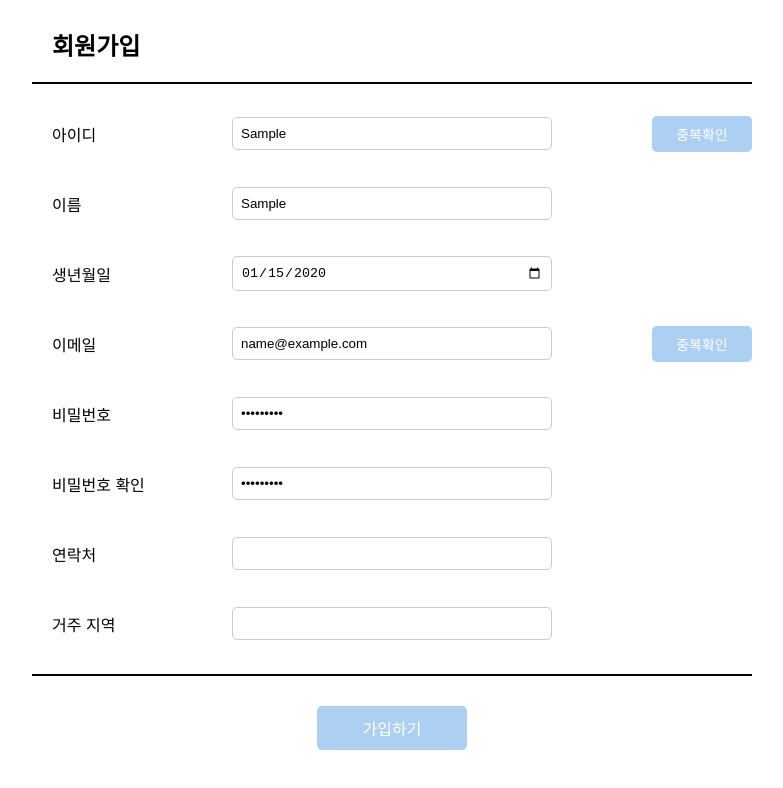
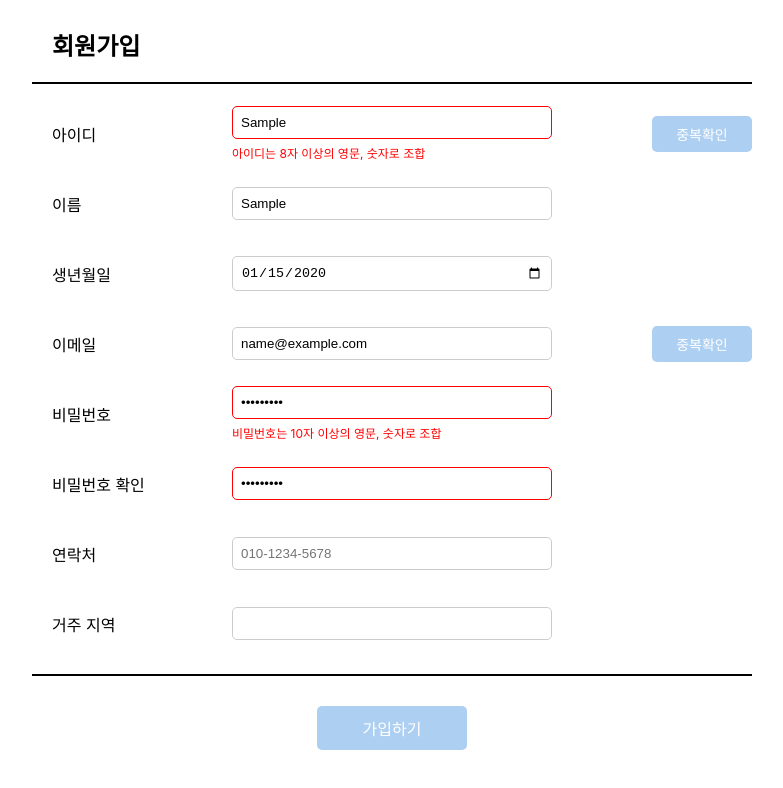
Before and after one commit to 2th-project/2th-project-FE, a React (Create React App) app: page /sign in a window 1280 px wide. Both pictures are taken after typing "Sample", "Sample", "2020-01-15", "name@example.com", "Sample123", "Sample123" into the empty fields and a click on the button "가입하기". Shown: the part 205-993 px from the top of the page, without its empty margins (248-1031 px from the left). Built offline with nearby package versions, Linux system fonts and the light colour scheme.

Commit message:
feat:유효성 검사, 중복 확인, 가입하기

```diff
--- a/src/pages/sign/Sign.js
+++ b/src/pages/sign/Sign.js
@@ -1,6 +1,7 @@
 import React, { useState } from "react";
 import styles from "./Sign.module.css";
 
+const API_URL = "";
 const Sign = () => {
   const [userData, setUserData] = useState({
     id: "",
@@ -12,9 +13,66 @@ const Sign = () => {
     phone_number: "",
     area: "",
   });
+  const [isValidId, setIsValidId] = useState(true);
+  const [isValidPassword, setIsValidPassword] = useState(true);
+  const [isValidPasswordCheck, setIsValidPasswordCheck] = useState(true);
+
+  //유효성 검사를 위한 함수
+  const validInput = (name, value) => {
+    let isChecked;
+
+    switch (name) {
+      case "id":
+        const idCheck = /^[a-zA-Z0-9]{8,}$/;
+        isChecked = idCheck.test(value);
+        setIsValidId(isChecked);
+        break;
+      case "password":
+        const passwordCheck = /^[a-zA-Z0-9]{10,}$/;
+        isChecked = passwordCheck.test(value);
+        setIsValidPassword(isChecked);
+        break;
+      case "password_check":
+        isChecked = value === userData.password;
+        setIsValidPasswordCheck(isChecked);
+        break;
+      default:
+        break;
+    }
+    return isChecked;
+  };
+
+  const handleCheck = async (name) => {
+    const value = userData[name];
+    if (!value) {
+      alert("값을 입력해 주세요.");
+      return;
+    }
+
+    try {
+      const response = await fetch(`${API_URL}`, {
+        method: "POST",
+        headers: {
+          "Content-Type": "application/json",
+        },
+        body: { [name]: value },
+      });
+
+      const data = await response.json();
+      if (data.isAvailable) {
+        alert("사용 가능합니다.");
+      } else {
+        alert("이미 사용중입니다.");
+      }
+    } catch (error) {
+      alert("오류가 발생했습니다. 다시 시도해 주세요.");
+    }
+  };
 
   const changeHandler = (event) => {
     const { name, value } = event.target;
+
+    validInput(name, value);
 
     setUserData((prevData) => ({
       ...prevData,
@@ -22,9 +80,15 @@ const Sign = () => {
     }));
   };
 
-  const handleSubmit = (event) => {
+  const handleSubmit = async (event) => {
     event.preventDefault();
-    console.log(userData.id);
+    console.log(userData);
+
+    if (!isValidId || !isValidPassword || !isValidPasswordCheck) {
+      alert("입력 정보를 확인해주세요.");
+      return;
+    }
+
     const sendUserData = {
       id: userData.id,
       name: userData.name,
@@ -35,6 +99,27 @@ const Sign = () => {
       phone_number: userData.phone_number,
       area: userData.area,
     };
+
+    try {
+      const response = await fetch(`${API_URL}`, {
+        method: "POST",
+        headers: {
+          "Content-Type": "application/json",
+        },
+        body: sendUserData,
+      });
+
+      if (!response.ok) {
+        throw new Error("네트워크 응답이 올바르지 않습니다.");
+      }
+
+      const result = await response.json();
+      console.log("회원가입 성공:", result);
+      alert("회원가입이 완료되었습니다.");
+    } catch (error) {
+      console.error("회원가입 실패:", error);
+      alert("회원가입에 실패했습니다.");
+    }
   };
 
   return (
@@ -44,15 +129,42 @@ const Sign = () => {
         <form className={styles.form} onSubmit={handleSubmit}>
           <div className={styles.formGroup}>
             <label htmlFor="id">아이디</label>
-            <input type="text" id="id" name="id" onChange={changeHandler} />
-            <div>
-              <button className={styles.checkButton}>중복확인</button>
+            <div className={styles.formGroupValid}>
+              <input
+                type="text"
+                id="id"
+                name="id"
+                onChange={changeHandler}
+                className={
+                  !isValidId ? styles.vaildInput : styles.formGroupinput
+                }
+              />
+              {!isValidId && (
+                <div className={styles.vaildError}>
+                  아이디는 8자 이상의 영문, 숫자로 조합
+                </div>
+              )}
+            </div>
+            <div className={styles.formGroupButton}>
+              <button
+                type="button"
+                className={styles.checkButton}
+                onClick={() => handleCheck("id")}
+              >
+                중복확인
+              </button>
             </div>
           </div>
           <div className={styles.formGroup}>
             <label htmlFor="name">이름</label>
-            <input type="text" id="name" name="name" onChange={changeHandler} />
-            <div></div>
+            <input
+              type="text"
+              id="name"
+              name="name"
+              onChange={changeHandler}
+              className={styles.formGroupinput}
+            />
+            <div className={styles.formGroupButton}></div>
           </div>
           <div className={styles.formGroup}>
             <label htmlFor="birthday">생년월일</label>
@@ -61,8 +173,10 @@ const Sign = () => {
               id="birthday"
               name="birthday"
               onChange={changeHandler}
+              className={styles.formGroupinput}
+              placeholder="YYYY-MM-DD"
             />
-            <div></div>
+            <div className={styles.formGroupButton}></div>
           </div>
           <div className={styles.formGroup}>
             <label htmlFor="email">이메일</label>
@@ -71,30 +185,57 @@ const Sign = () => {
               id="email"
               name="email"
               onChange={changeHandler}
+              className={styles.formGroupinput}
             />
-            <div>
-              <button className={styles.checkButton}>중복확인</button>
+            <div className={styles.formGroupButton}>
+              <button
+                type="button"
+                className={styles.checkButton}
+                onClick={() => handleCheck("email")}
+              >
+                중복확인
+              </button>
             </div>
           </div>
           <div className={styles.formGroup}>
             <label htmlFor="password">비밀번호</label>
+            <div className={styles.formGroupValid}>
               <input
                 type="password"
                 id="password"
                 name="password"
                 onChange={changeHandler}
+                className={
+                  !isValidPassword ? styles.vaildInput : styles.formGroupinput
+                }
               />
-            <div></div>
+              {!isValidPassword && (
+                <div className={styles.vaildError}>
+                  비밀번호는 10자 이상의 영문, 숫자로 조합
+                </div>
+              )}
+            </div>
+            <div className={styles.formGroupButton}></div>
           </div>
           <div className={styles.formGroup}>
             <label htmlFor="password_check">비밀번호 확인</label>
+            <div className={styles.formGroupValid}>
               <input
                 type="password"
                 id="password_check"
                 name="password_check"
                 onChange={changeHandler}
+                className={
+                  !isValidPassword ? styles.vaildInput : styles.formGroupinput
+                }
               />
-            <div></div>
+              {!isValidPasswordCheck && (
+                <div className={styles.vaildError}>
+                  비밀번호가 일치하지 않습니다.
+                </div>
+              )}
+            </div>
+            <div className={styles.formGroupButton}></div>
           </div>
           <div className={styles.formGroup}>
             <label htmlFor="phone_number">연락처</label>
@@ -102,14 +243,22 @@ const Sign = () => {
               type="number"
               id="phone_number"
               name="phone_number"
+              placeholder="010-1234-5678"
               onChange={changeHandler}
+              className={styles.formGroupinput}
             />
-            <div></div>
+            <div className={styles.formGroupButton}></div>
           </div>
           <div className={styles.formGroup}>
             <label htmlFor="area">거주 지역</label>
-            <input type="text" id="area" name="area" onChange={changeHandler} />
-            <div></div>
+            <input
+              type="text"
+              id="area"
+              name="area"
+              onChange={changeHandler}
+              className={styles.formGroupinput}
+            />
+            <div className={styles.formGroupButton}></div>
           </div>
           <div className={styles.submit}>
             <button type="submit" className={styles.submitButton}>
--- a/src/pages/sign/Sign.module.css
+++ b/src/pages/sign/Sign.module.css
@@ -41,7 +41,14 @@
   padding-left: 20px;
 }
 
-.formGroup input {
+.formGroupValid {
+  width: 320px;
+  display: flex;
+  flex-direction: column;
+  align-items: start;
+}
+
+.formGroupinput {
   width: 320px;
   padding: 8px;
   border: 1px solid #ccc;
@@ -49,7 +56,7 @@
   box-sizing: border-box;
 }
 
-.formGroup div {
+.formGroupButton {
   display: flex;
   justify-content: flex-end;
   width: 150px;
@@ -94,3 +101,18 @@
 .submitButton:hover {
   background-color: #adcff2;
 }
+
+.vaildInput {
+  width: 320px;
+  padding: 8px;
+  border: 1px solid red;
+  border-radius: 5px;
+  box-sizing: border-box;
+}
+
+.vaildError {
+  width: 300px;
+  color: red;
+  font-size: 12px;
+  margin-top: 5px;
+}
```
Lines whose indentation alone changed are shown as unchanged.
